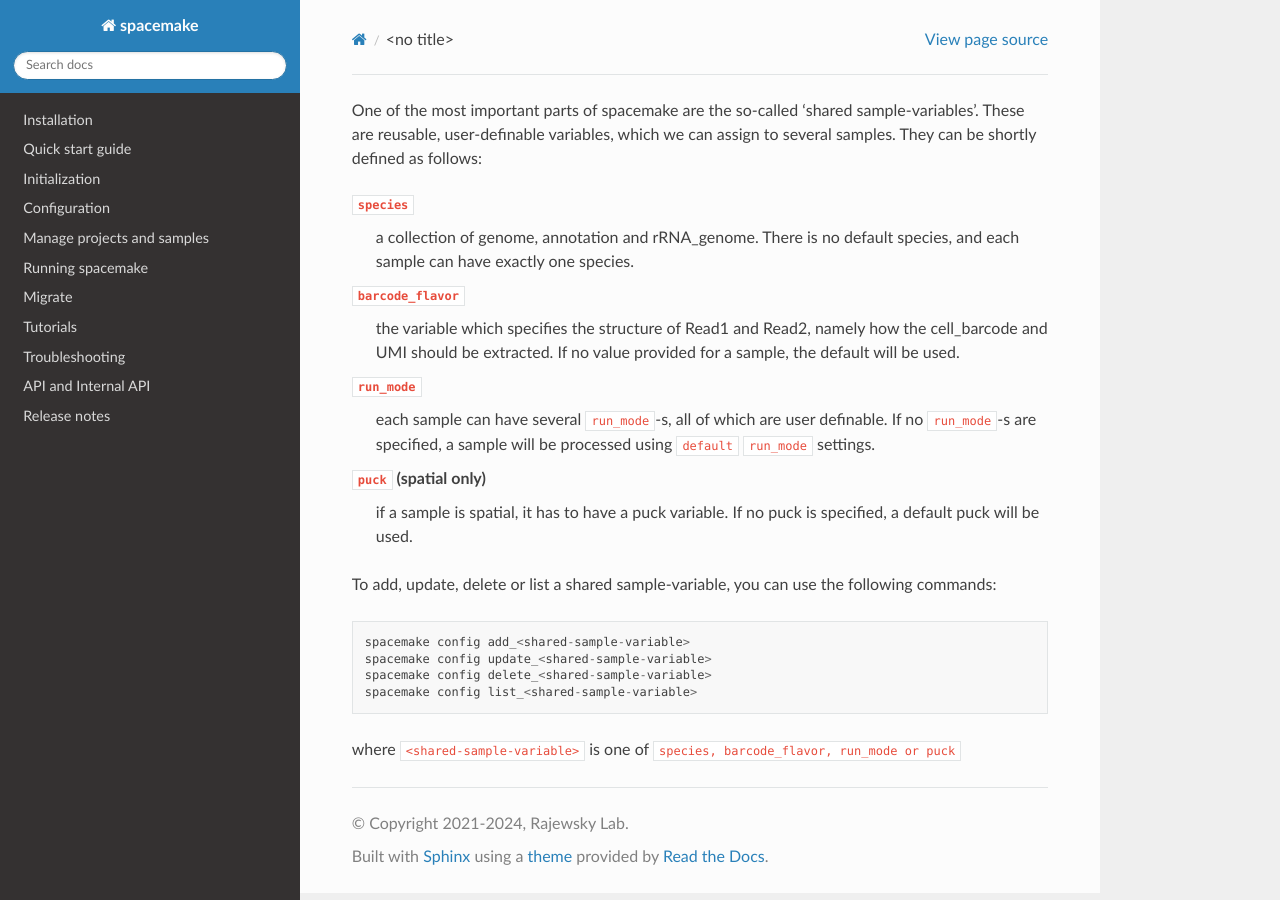
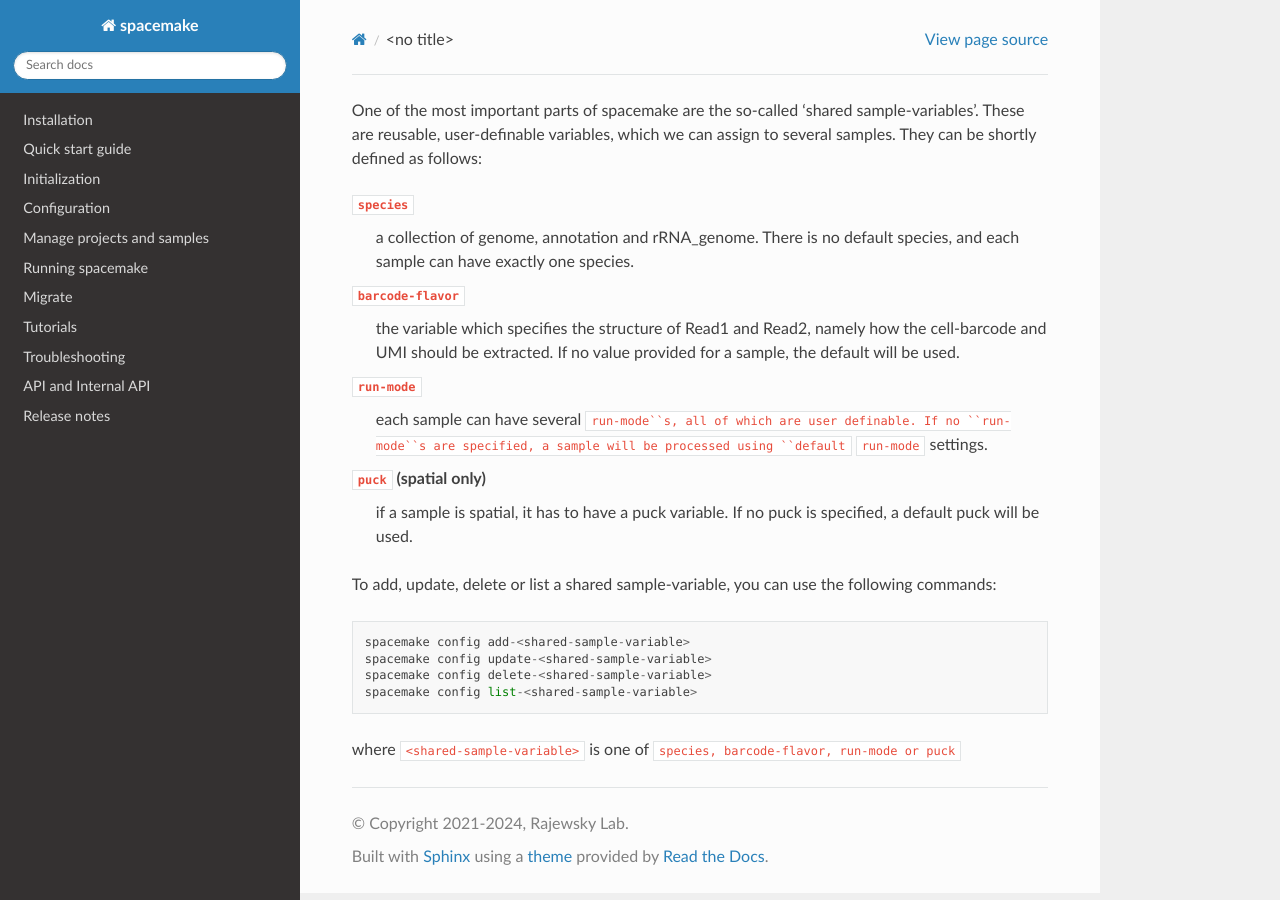
Before and after one commit to rajewsky-lab/spacemake, a Sphinx documentation site: the page built from docs/shared/shared_sample_variables.rst, in a window 1280 px wide. Built offline with Sphinx 7.4.7 and the Read the Docs theme 3.1.0, drawn with Linux system fonts in a browser that asks for light colours; pages that are not in the unit, such as notebooks, are missing from menus.

```diff
--- a/docs/release_notes.rst
+++ b/docs/release_notes.rst
@@ -6,7 +6,7 @@ Version 0.9
 0.9.0
 ~~~~~
 * Uses ``cram`` instead of ``bam`` to significantly reduce disk space.
-* The ``migrate`` tool enable updating of v0.8x processed data into 0.9.
+* The ``migrate`` tool enables updating data processed with v0.8x to be compatible with v0.9.
 * Fixed bugs.
 
 Version 0.8
--- a/docs/shared/shared_sample_variables.rst
+++ b/docs/shared/shared_sample_variables.rst
@@ -5,11 +5,11 @@ They can be shortly defined as follows:
 ``species``
    a collection of genome, annotation and rRNA\_genome. There is no default species, and each sample can have exactly one species.
 
-``barcode_flavor``
-   the variable which specifies the structure of Read1 and Read2, namely how the cell\_barcode and UMI should be extracted. If no value provided for a sample, the default will be used.
+``barcode-flavor``
+   the variable which specifies the structure of Read1 and Read2, namely how the cell-barcode and UMI should be extracted. If no value provided for a sample, the default will be used.
 
-``run_mode``
-   each sample can have several ``run_mode``-s, all of which are user definable. If no ``run_mode``-s are specified, a sample will be processed using ``default`` ``run_mode`` settings.
+``run-mode``
+   each sample can have several ``run-mode``s, all of which are user definable. If no ``run-mode``s are specified, a sample will be processed using ``default`` ``run-mode`` settings.
 
 ``puck`` (spatial only)
    if a sample is spatial, it has to have a puck variable. If no puck is specified, a default puck will be used.
@@ -17,9 +17,9 @@ They can be shortly defined as follows:
 
 To add, update, delete or list a shared sample-variable, you can use the following commands::
 
-   spacemake config add_<shared-sample-variable>
-   spacemake config update_<shared-sample-variable>
-   spacemake config delete_<shared-sample-variable>
-   spacemake config list_<shared-sample-variable>
+   spacemake config add-<shared-sample-variable>
+   spacemake config update-<shared-sample-variable>
+   spacemake config delete-<shared-sample-variable>
+   spacemake config list-<shared-sample-variable>
 
-where ``<shared-sample-variable>`` is one of ``species, barcode_flavor, run_mode or puck``
+where ``<shared-sample-variable>`` is one of ``species, barcode-flavor, run-mode or puck``
--- a/docs/shared/spacemake_init.rst
+++ b/docs/shared/spacemake_init.rst
@@ -4,6 +4,6 @@ To initialize spacemake ``cd`` into the directory in which you want to start spa
 Then simply type::
 
    spacemake init \
-      --dropseq_tools <path_to_dropseq_tools_dir>
+      --dropseq-tools <path_to_dropseq_tools_dir>
 
 Here the `path_to_dropseq_tools_dir` should point to the directory of the downloaded Dropseq-tools package, downloaded :ref:`in Step 2 of the installation <step 2: download dropseq-tools>`.
```
Also changed, not shown: docs/migrate.rst (+10 -3 lines).
